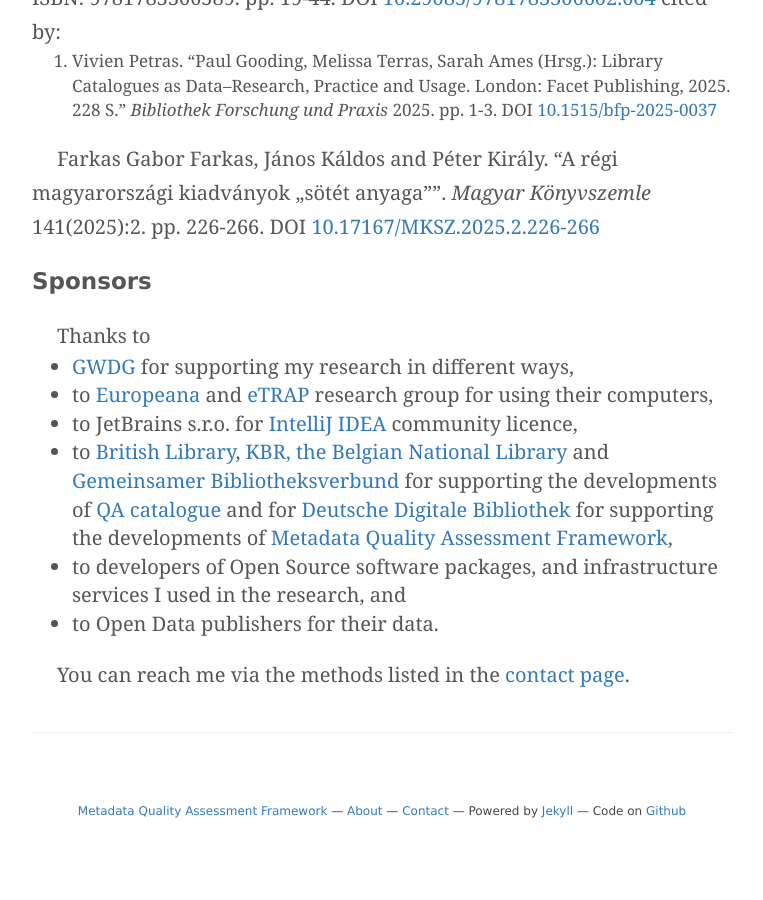
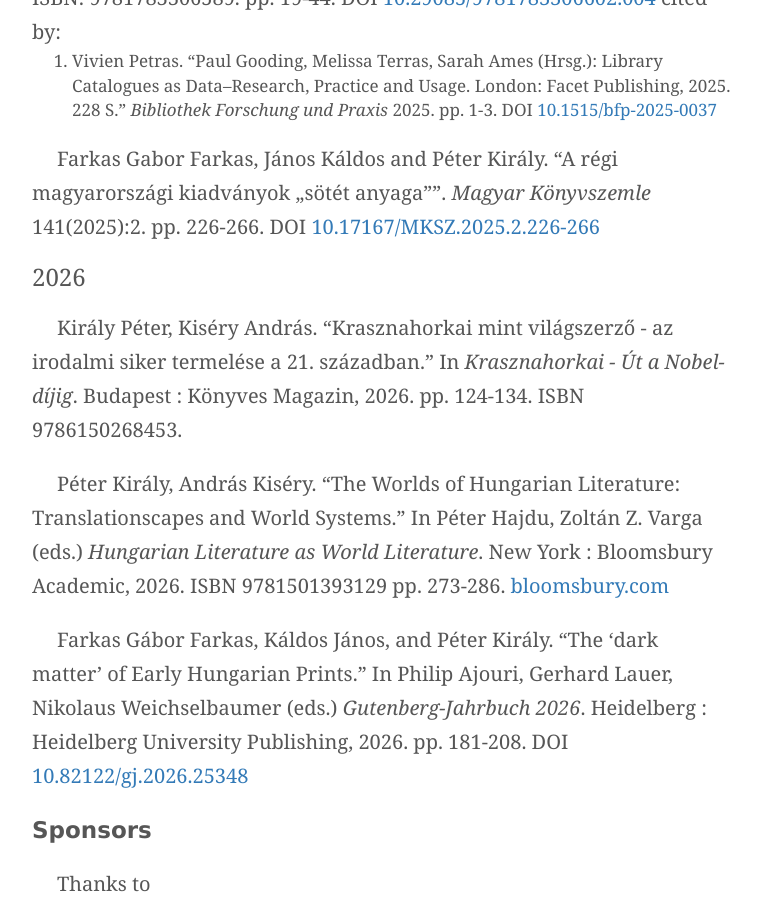
Before and after one commit to pkiraly/pkiraly.github.io, a Jekyll site: the page built from about.md, in a window 1280 px wide and 900 px high, scrolled down 23325 px. Shown: the whole window, without its empty margins (258-1021 px from the left). Built offline with Jekyll 4.4.1, drawn with Linux system fonts in a browser that asks for light colours; nearby versions of some CDN libraries; some web fonts are replaced; comment, search, counter and statistics services are not loaded; before the commit the page ends 24165 px from its top, so only the background shows below that.

Commit message:
Add király-kiséry, 2026 papers

```diff
--- a/about.md
+++ b/about.md
@@ -315,6 +315,13 @@
 
 Farkas Gabor Farkas, János Káldos and Péter Király. "A régi magyarországi kiadványok „sötét anyaga”". _Magyar Könyvszemle_ 141(2025):2. pp. 226-266. DOI [10.17167/MKSZ.2025.2.226-266](https://doi.org/10.17167/MKSZ.2025.2.226-266)
 
+### 2026
+
+Király Péter, Kiséry András. "Krasznahorkai mint világszerző - az irodalmi siker termelése a 21. században." In _Krasznahorkai - Út a Nobel-díjig_. Budapest : Könyves Magazin, 2026. pp. 124-134. ISBN 9786150268453.
+
+Péter Király, András Kiséry. "The Worlds of Hungarian Literature: Translationscapes and World Systems." In Péter Hajdu, Zoltán Z. Varga (eds.) _Hungarian Literature as World Literature_.  New York : Bloomsbury Academic, 2026. ISBN 9781501393129 pp. 273-286. [bloomsbury.com](https://www.bloomsbury.com/us/hungarian-literature-as-world-literature-9781501393129/)
+
+Farkas Gábor Farkas, Káldos János, and Péter Király. "The ‘dark matter’ of Early Hungarian Prints." In Philip Ajouri, Gerhard Lauer, Nikolaus Weichselbaumer (eds.) _Gutenberg-Jahrbuch 2026_. Heidelberg : Heidelberg University Publishing, 2026. pp. 181-208. DOI [10.82122/gj.2026.25348](https://doi.org/10.82122/gj.2026.25348)
 
 <!-- span id="badgeCont105"><script type="text/javascript" src="https://publons.com/mashlets?el=badgeCont105&rid=AAW-9289-2021"></script></span -->
 
```
